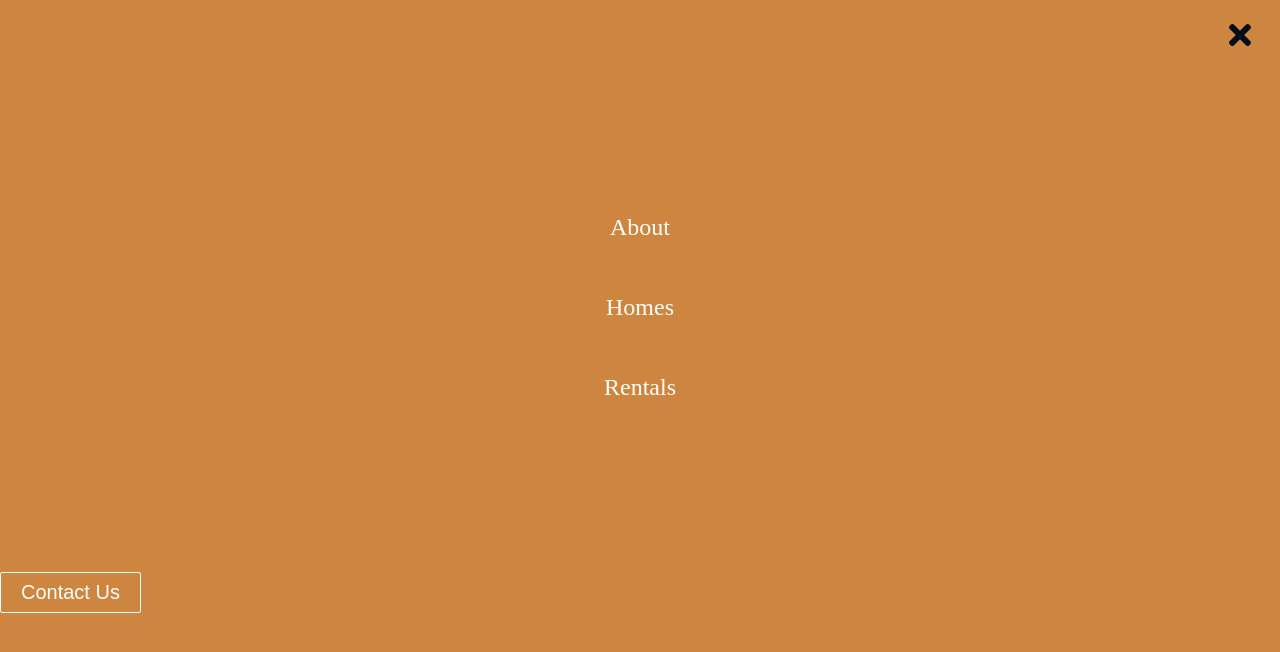
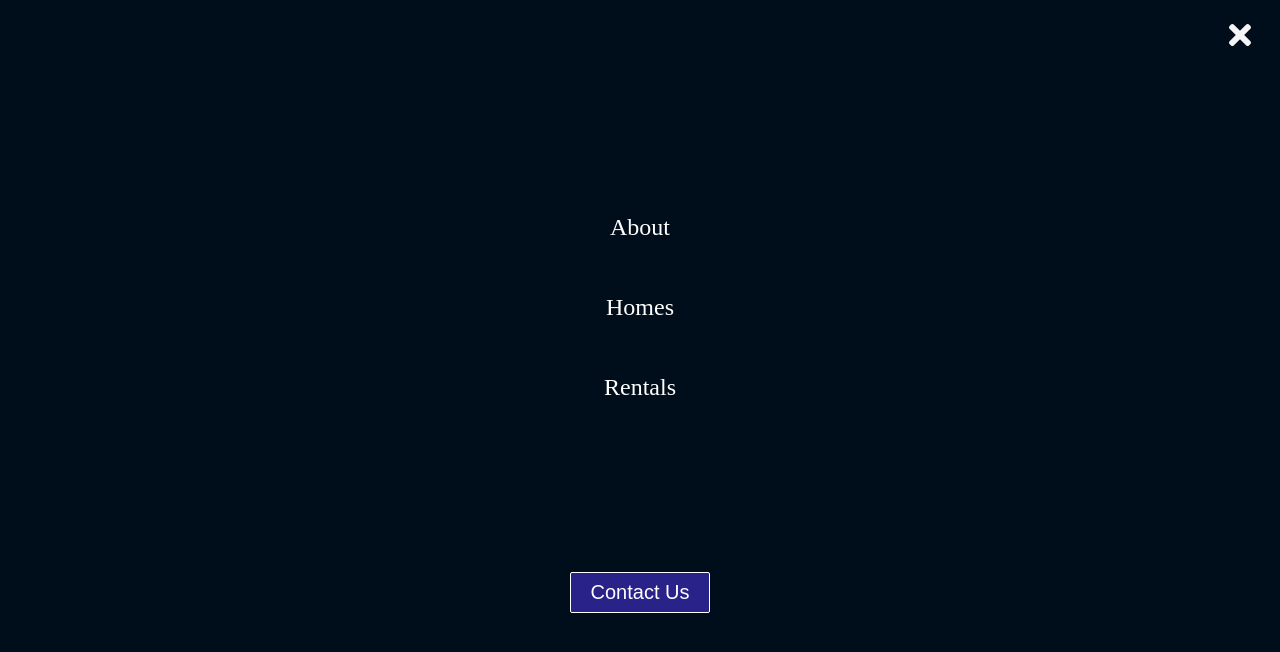
Before and after one commit to sarveshh/react-responsive-product-showcase, a React (Create React App) app: page / in a window 1280 px wide. Shown: the top 652 px of the page. Built offline with nearby package versions, Linux system fonts and the light colour scheme.

Commit message:
made sidebar

```diff
--- a/src/App.js
+++ b/src/App.js
@@ -1,3 +1,4 @@
+import React, { useState } from 'react'
 import Navbar from "./components/Navbar/Navbar";
 import './App.css'
 import Hero from "./components/Hero/Hero";
@@ -5,10 +6,16 @@ import { SliderData } from './components/Hero/SliderData'
 import Sidebar from "./components/Sidebar/Sidebar";
 
 function App() {
+
+  const [isOpen, setIsOpen] = useState(false)
+  const toggle = () => {
+    setIsOpen(!isOpen)
+  }
+
   return (
     <div className="App">
-      <Navbar />
-      <Hero slides={SliderData} />
+      <Navbar toggle={toggle} />
+      <Hero slides={SliderData} toggle={toggle} />
       <Sidebar />
     </div>
   );
--- a/src/components/Button/Button.css
+++ b/src/components/Button/Button.css
@@ -20,7 +20,7 @@
     border: 1px solid var(--primary)
 }
 .btn--filled{
-    background-color: olive;
+    background-color: rgba(56, 42, 179, 0.726);
     color: white;
     border: 1px solid var(--primary);
     max-width:160px
--- a/src/components/Navbar/Navbar.js
+++ b/src/components/Navbar/Navbar.js
@@ -6,11 +6,13 @@ import './Navbar.css'
 import { FaBars } from 'react-icons/fa'
 
 
-const Navbar = () => {
+const Navbar = ({ toggle }) => {
     return (
         <nav>
             <Link to="/" className="link">ELIXR</Link>
-            <div className="mobile-menu-icon"><FaBars /></div>
+            <div className="mobile-menu-icon">
+                <FaBars onClick={toggle} />
+            </div>
             <div className="menu-items">
                 {menuData.map((item, index) => (
                     <Link className="link" to={item.link} key={index}>
--- a/src/components/Sidebar/Sidebar.css
+++ b/src/components/Sidebar/Sidebar.css
@@ -3,7 +3,7 @@
     z-index: 999;
     width: 100%;
     height: 100%;
-    background: #cd853f;
+    background: #000d1a;
     display: grid;
     align-items: center;
     top: 0;
@@ -22,7 +22,7 @@
     outline: none;
 }
 .close-icon{
-    color : #000d1a
+    color : whitesmoke
 }
 .sidebar-menu{
     display: grid;
@@ -42,3 +42,13 @@
     cursor: pointer;
     transition: 0.2s ease-in-out ;
 }
+
+@media screen and (max-width: 480px){
+    .sidebar-menu{
+        grid-template-rows: repeat(4, 60px)
+    }
+}
+.button-wrap{
+    display: flex;
+    justify-content: center;
+}
--- a/src/components/Sidebar/Sidebar.js
+++ b/src/components/Sidebar/Sidebar.js
@@ -5,9 +5,9 @@ import { Button } from '../Button/Button'
 import { FaTimes } from 'react-icons/fa'
 import { Link } from 'react-router-dom'
 
-const Sidebar = () => {
+const Sidebar = ({ isOpen, toggle }) => {
     return (
-        <div className="sidebar-container">
+        <div className="sidebar-container" isOpen={isOpen} onClick={toggle}>
             <div className="icon">
                 <FaTimes className="close-icon" />
             </div>
@@ -20,7 +20,7 @@ const Sidebar = () => {
                     ))}
                 </div>
                 <div className="button-wrap">
-                    <Button buttonStyle='btn--outline' to="/contact">
+                    <Button buttonStyle='btn--filled' to="/contact">
                         Contact Us
                     </Button>
                 </div>
```
